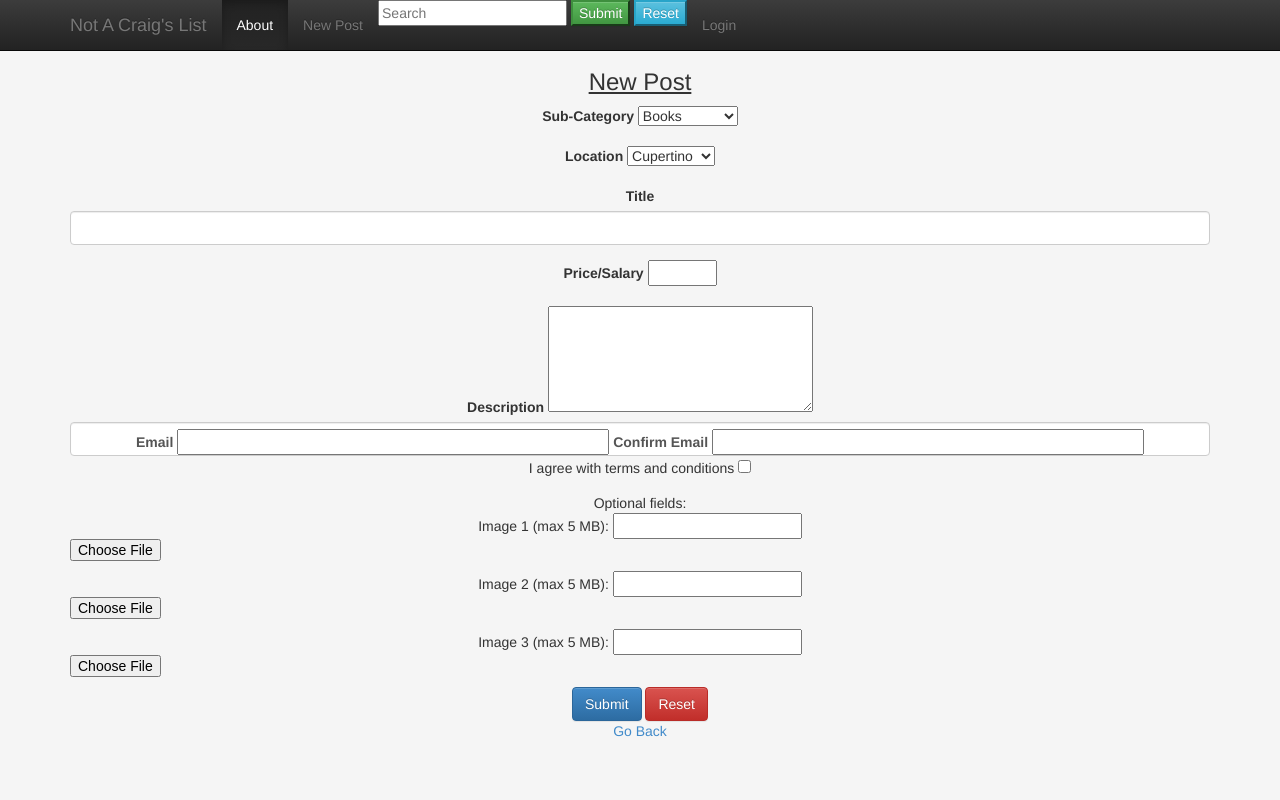
After one commit to BenjaminHao/NotACraigslist, a PHP site: page /Ad_Post.php in a window 1280 px wide. The commit adds this page. Run offline with PHP 8.4, Linux system fonts and the light colour scheme; some libraries are stand-ins or nearby versions.

Commit message:
add Ads' related pages

```diff
--- /dev/null
+++ b/Ad_Post.php
@@ -0,0 +1,187 @@
+<?php include('header.php');?>
+<?php
+
+// defining variables to store the data entered in the form and the error messages
+$subcategory = $location = $title = $price = $description = $email = $confirmemail = $terms = $image1 = $image2 = $image3 = $image4 = $resetvalue = "";
+$titleerr = $priceerr =  $emailerr = $conferr = $termerr = $image1err = $image2err = $image3err = $image4err = "";
+
+//Code to be executed when user presses submit button
+if ($_SERVER["REQUEST_METHOD"] == "POST")  {
+
+    //Connecting to the database
+    $conn = mysqli_connect("localhost", "root", "", "notacraigslist");
+    if (!$conn) {
+        die ("Connection failed " . $conn->errno);
+    }
+
+    //validating the inputs
+    $subcategory = test_input($_POST["subcategory"]);
+
+    $location = test_input($_POST["location"]);
+
+    //Title should have only alphabets
+    $title = test_input($_POST["title"]);
+    if (!empty ($title)){
+        if (!preg_match ("/^[a-zA-Z\- ]*$/", $title)){
+            $titleerr = "Only alphabets allowed";
+        }
+    }
+
+    //Price should have only numbers with decimal point
+    $price = test_input($_POST["price"]);
+    if (!empty($price)){
+        if (!preg_match ("/^[0-9\.]*$/", $price)){
+            $priceerr = "Only numbers allowed";
+        }
+    }
+
+    $description = test_input($_POST["description"]);
+
+    //Validate email ID
+    $email = test_input($_POST["email"]);
+    if (!empty ($email)){
+        if (!filter_var($email, FILTER_VALIDATE_EMAIL)){
+            $emailerr = "Invalid email";
+        }
+    }
+
+    //the email Id and conform email Id should match
+    $confirmemail = test_input($_POST["confirmemail"]);
+    if (!empty($confirmemail)){
+        if (!filter_var($confirmemail, FILTER_VALIDATE_EMAIL)){
+            $conferr = "Invalid email";
+        } else {
+            if ($email != $confirmemail){
+                $conferr = "The email and confirm email do not match";
+            }
+        }
+    }
+
+    if (empty($_POST["terms"])){
+        $termerr = "Please agree to the terms and conditions";
+    } else {
+        $terms = test_input($_POST["terms"]);
+    }
+
+    //Checking if the file uplaoded is an image file
+
+    if (is_uploaded_file($_FILES['file1']['tmp_name'])) {
+        $image1 = $_FILES['file1']['name'];
+        $check = getimagesize($_FILES["file1"]["tmp_name"]);
+        if ($check == false) {
+            $image1err = "It is not an image file.Kindly upload an image file";
+        }
+    }
+
+    if (is_uploaded_file($_FILES['file2']['tmp_name'])) {
+        $image2 = $_FILES["file2"]["name"];
+        $check = getimagesize($_FILES["file2"]["tmp_name"]);
+        if ($check == false) {
+            $image2err = "It is not an image file.Kindly upload an image file";
+        }
+    }
+
+    if (is_uploaded_file($_FILES['file3']['tmp_name'])) {
+        $image3 = $_FILES["file3"]["name"];
+        $check = getimagesize($_FILES["file3"]["tmp_name"]);
+        if ($check == false) {
+            $image3err = "It is not an image file.Kindly upload an image file";
+        }
+    }
+
+    //inserting the data into the table
+    if ((empty($titleerr)) and (empty($priceerr)) and (empty($emailerr)) and (empty($conferr)) and (empty($termerr)) and (empty($image1err)) and (empty($image2err)) and (empty($image3err)) and (empty($image4err))) {
+        $sql = "INSERT INTO `notacraigslist`.`Posts` (`Title`, `Price`, `Description`, `Email`, `Agreement`, `Image_1`, `Image_2`, `Image_3`, `Image_4`,`Subcategory_ID`, `Location_ID`)  SELECT '$title', '$price', '$description', '$email', '$terms', '$image1', '$image2', '$image3', '$image4', `SubCategory_ID`, `Location_ID` FROM `SubCategory`, `Location` WHERE `SubCategoryName` = '$subcategory' AND `LocationName` = '$location'";
+
+        if (!mysqli_query($conn, $sql)) {
+            echo "New record not created. The error :" . $sql . mysqli_error($conn);
+        }
+    }
+
+    //close the connection to the database
+    mysqli_close($conn);
+}
+
+//function to remove the unwanted charactrs from the data
+function test_input($data) {
+    $data = trim($data);
+    $data = stripslashes($data);
+    $data = htmlspecialchars($data);
+    return $data;
+}
+?>
+<div class="container">
+    <form role="form" method = "post" action = "<?php echo htmlspecialchars($_SERVER['PHP_SELF']);?>" enctype = "multipart/form-data">
+        <h3><u>New Post</u></h3>
+        <div class="form-group">
+            <label for="Sub-Category">Sub-Category</label>
+            <select name="subcategory" class="from-control">
+                <?php if ($_SERVER["REQUEST_METHOD"] == "POST") {?>
+                    <option value="<?php echo $subcategory;?>" selected="selected"><?php echo $subcategory;?></option> <?php } ?>
+                <option value="Books">Books</option>
+                <option value="Electronics">Electronics</option>
+                <option value="Household">Household</option>
+                <option value="Computer">Computer</option>
+                <option value="Financial">Financial</option>
+                <option value="Automobiles">Automobiles</option>
+                <option value="Full-Time">Full-Time</option>
+                <option value="Part-Time">Part-Time</option>
+                <option value="Volunteering">Volunteering</option>
+            </select>
+        </div>
+        <div class="form-group">
+            <label for="Location">Location</label>
+            <select name="location">
+                <?php if ($_SERVER["REQUEST_METHOD"] == "POST") {?>
+                    <option value="<?php echo $location;?>" selected="selected"><?php echo $location;?></option> <?php } ?>
+                <option value="Cupertino">Cupertino</option>
+                <option value="Mumbai">Mumbai</option>
+                <option value="Stockholm">Stockholm</option>
+            </select>
+        </div>
+        <div class="form-group">
+            <label for="title">Title</label>
+            <input type="text" class="form-control" name="title" value="<?php echo $title;?>">
+            <span class ="error"><?php echo $titleerr;?></span>
+        </div>
+        <div class="form-group">
+            <label for="Price/Salary">Price/Salary
+            <input type="text" size="5" name="price" value="<?php echo $price;?>">
+            <span class ="error"> <?php echo $priceerr;?> </span>
+        </div>
+        <div>
+            <label for="Description">Description</label>
+            <textarea name="description" rows=5 cols =30 ><?php echo $description;?></textarea>
+        </div>
+        <div class="form-control">
+            <label for="Email">Email</label>
+            <input type="text" size="50" name="email" value="<?php echo $email;?>">
+            <span class ="error"> <?php echo $emailerr;?></span>
+            <label for="Confirm Email">Confirm Email</label>
+            <input type="text" size="50" name="confirmemail" value="<?php echo $confirmemail;?>">
+                <span class ="error"><?php echo $conferr;?></span>
+        </div>
+        <div class="form-group">
+            I agree with terms and conditions <input type="checkbox" name="terms" <?php if (isset($terms) && $terms=="checked") echo "checked";?> value="checked">
+            <span class = "error"><?php echo $termerr;?></span>
+        </div>
+        <div>
+            Optional fields:
+            <p>Image 1 (max 5 MB): <input type="text" name="image1" value="<?php echo $image1;?>"><input type="file" style="color:transparent" name="file1">
+                <span class ="error"><?php echo $image1err;?></span></p>
+            <p>Image 2 (max 5 MB): <input type="text" name="image2" value="<?php echo $image2;?>"> <input type="file" style="color:transparent" name="file2">
+                <span class ="error"><?php echo $image2err;?></span></p>
+            <p>Image 3 (max 5 MB): <input type="text" name="image3" value="<?php echo $image3;?>"><input type="file" style="color:transparent" name="file3">
+                <span class ="error"><?php echo $image3err;?></span></p>
+        </div>
+        <div>
+        <button type="submit" class="btn btn-primary" value="Submit">Submit</button>
+        <button type="reset" class="btn btn-danger" value="Reset">Reset</button>
+        </div>
+        <div>
+        <p><a href="index.php" >Go Back</a></p>
+        </div>
+    </form>
+</div>
+
+<?php include('footer.php');?>
--- a/css/style.css
+++ b/css/style.css
@@ -1,4 +1,44 @@
+html,
 body {
-	padding-top: 80px;
-	padding-bottom: 80px;
+	height: 100%;
 }
+
+body {
+	display: -ms-flexbox;
+	display: flex;
+	-ms-flex-align: center;
+	align-items: center;
+	padding-top: 40px;
+	padding-bottom: 40px;
+	background-color: #f5f5f5;
+}
+
+.form-signin {
+	width: 100%;
+	max-width: 330px;
+	padding: 15px;
+	margin: auto;
+}
+.form-signin .checkbox {
+	font-weight: 400;
+}
+.form-signin .form-control {
+	position: relative;
+	box-sizing: border-box;
+	height: auto;
+	padding: 10px;
+	font-size: 16px;
+}
+.form-signin .form-control:focus {
+	z-index: 2;
+}
+.form-signin input[type="email"] {
+	margin-bottom: -1px;
+	border-bottom-right-radius: 0;
+	border-bottom-left-radius: 0;
+}
+.form-signin input[type="password"] {
+	margin-bottom: 10px;
+	border-top-left-radius: 0;
+	border-top-right-radius: 0;
+}
--- a/footer.php
+++ b/footer.php
@@ -2,9 +2,6 @@
 ================================================== -->
 <!-- Placed at the end of the document so the pages load faster -->
 <script src="https://ajax.googleapis.com/ajax/libs/jquery/1.11.1/jquery.min.js"></script>
-<script src="../../dist/js/bootstrap.min.js"></script>
-<script src="../../assets/js/docs.min.js"></script>
-<!-- IE10 viewport hack for Surface/desktop Windows 8 bug -->
-<script src="../../assets/js/ie10-viewport-bug-workaround.js"></script>
+<script src="./js/bootstrap.js"></script>
 </body>
 </html>
--- a/header.php
+++ b/header.php
@@ -6,15 +6,15 @@
     <meta name="viewport" content="width=device-width, initial-scale=1">
     <meta name="description" content="">
     <meta name="author" content="">
-    <link rel="icon" href="../../favicon.ico">
+<!--    <link rel="icon" href="../../favicon.ico">-->
 
-    <title>J NotACraigslist</title>
+    <title>NotACraigslist</title>
 
     <!-- Bootstrap core CSS -->
-    <link href="/css/bootstrap.min.css" rel="stylesheet">
+    <link href="./css/bootstrap.css" rel="stylesheet">
     <!-- Bootstrap theme -->
-    <link href="/css/bootstrap-theme.min.css" rel="stylesheet">
-    <link rel="stylesheet" href="/css/style.css">
+    <link href="./css/bootstrap-theme.css" rel="stylesheet">
+    <link rel="stylesheet" href="./css/style.css">
 
     <!-- FontAwesome -->
     <link href="//maxcdn.bootstrapcdn.com/font-awesome/4.2.0/css/font-awesome.min.css" rel="stylesheet">
@@ -23,6 +23,5 @@
     <link href="theme.css" rel="stylesheet">
 </head>
 
-<body role="document">
-
-<? include_once 'navbar.php';?>
+<body class="text-center" role="document">
+<?php include_once 'navbar.php';?>
--- a/navbar.php
+++ b/navbar.php
@@ -8,13 +8,19 @@
                 <span class="icon-bar"></span>
                 <span class="icon-bar"></span>
             </button>
-            <a class="navbar-brand" href="ad_home.php">J's List</a>
+            <a class="navbar-brand" href="index.php">Not A Craig's List</a>
         </div>
         <div class="navbar-collapse collapse">
             <ul class="nav navbar-nav">
                 <li class="active"><a href="#">About</a></li>
-                <li><a href="create_ad.php">New Post</a></li>
-                <li ><a href="#contact">Login</a></li>
+                <li><a href="Ad_Post.php">New Post</a></li>
+                <li>
+                <form method = "post" action = "Ad_Search.php">
+                    <input type ="text" name="search" placeholder="Search">
+                        <input class="btn-success" type="Submit" value="Submit">
+                        <input class="btn-info" type="reset" value="Reset">
+                </form></li>
+                <li ><a href="User_Login.php">Login</a></li>
             </ul>
         </div><!--/.nav-collapse -->
     </div>
```
Also changed, not shown: Ad_Detail.php (added, +7 -0 lines), Ad_List.php (added, +96 -0 lines), Ad_Search.php (added, +40 -0 lines), User_Login.php (added, +74 -0 lines), index.php (+34 -50 lines).
